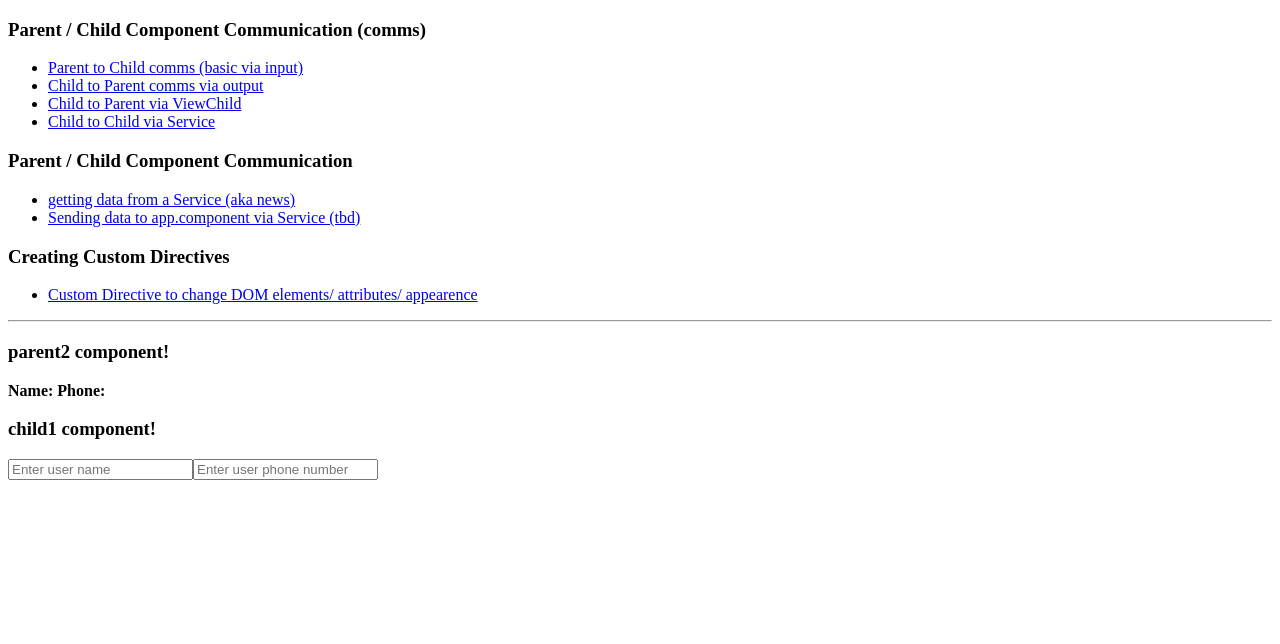
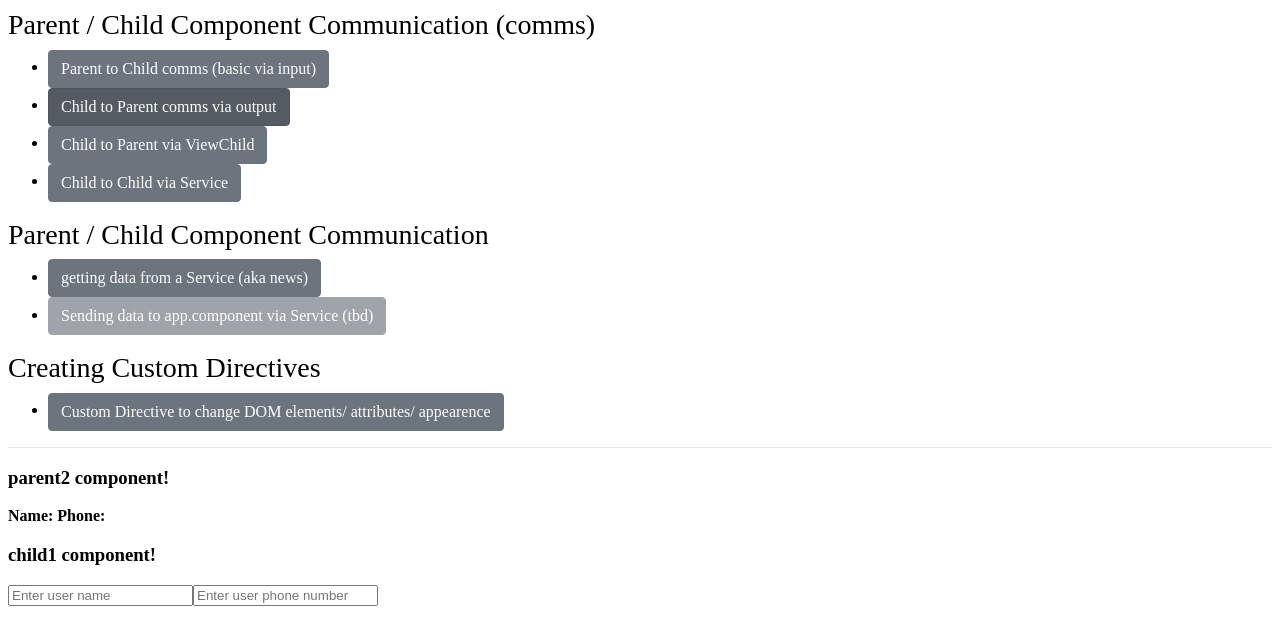
Before and after one commit to subliminalvisions/angular-basic-concepts, an Angular app: page /child-up in a window 1280 px wide. Shown: the top 644 px of the page. Built offline with nearby package versions, Linux system fonts and the light colour scheme.

Commit message:
add bootstrap so it less ugly

```diff
--- a/package.json
+++ b/package.json
@@ -19,6 +19,7 @@
     "@angular/platform-browser": "~11.2.3",
     "@angular/platform-browser-dynamic": "~11.2.3",
     "@angular/router": "~11.2.3",
+    "bootstrap": "^4.6.0",
     "rxjs": "~6.6.0",
     "tslib": "^2.0.0",
     "zone.js": "~0.11.3"
--- a/src/app/app.component.html
+++ b/src/app/app.component.html
@@ -1,24 +1,24 @@
 
 <h3>Parent / Child Component Communication (comms)</h3>
 <ul>
-    <li><a routerLink="/parent-down" routerLinkActive="active">Parent to Child comms (basic via input)</a></li>
-    <li><a routerLink="/child-up" routerLinkActive="active">Child to Parent comms via output</a></li>
-    <li><a routerLink="/parent-viewchild" routerLinkActive="active">Child to Parent via ViewChild</a></li>
-    <li><a routerLink="/child-to-child" routerLinkActive="active">Child to Child via Service </a></li>
+    <li><a routerLink="/parent-down" routerLinkActive="active" type="button" class="btn btn-secondary">Parent to Child comms (basic via input)</a></li>
+    <li><a routerLink="/child-up" routerLinkActive="active" type="button" class="btn btn-secondary">Child to Parent comms via output</a></li>
+    <li><a routerLink="/parent-viewchild" routerLinkActive="active" type="button" class="btn btn-secondary">Child to Parent via ViewChild</a></li>
+    <li><a routerLink="/child-to-child" routerLinkActive="active" type="button" class="btn btn-secondary">Child to Child via Service </a></li>
 
 
 </ul>
 
 <h3>Parent / Child Component Communication</h3>
 <ul>
-    <li><a routerLink="/news" routerLinkActive="active">getting data from a Service (aka news)</a></li>
-    <li><a routerLink="/data-to-service" routerLinkActive="active">Sending data to app.component via Service (tbd) </a></li>
+    <li><a routerLink="/news" routerLinkActive="active" type="button" class="btn btn-secondary">getting data from a Service (aka news)</a></li>
+    <li><a routerLink="/data-to-service" routerLinkActive="active" type="button" class="btn btn-secondary disabled">Sending data to app.component via Service (tbd) </a></li>
 </ul>
 
 
 <h3>Creating Custom Directives </h3>
 <ul>
-    <li><a routerLink="/directive-example" routerLinkActive="active">Custom Directive to change DOM elements/ attributes/ appearence  </a></li>
+    <li><a routerLink="/directive-example" routerLinkActive="active" type="button" class="btn btn-secondary">Custom Directive to change DOM elements/ attributes/ appearence  </a></li>
 </ul>
 
 <hr>
--- a/src/app/app.component.less
+++ b/src/app/app.component.less
@@ -0,0 +1,2 @@
+
+@import "~bootstrap/dist/css/bootstrap.css";
```
Also changed, not shown: 1 other file (tests, documents, lock files or other folders).
